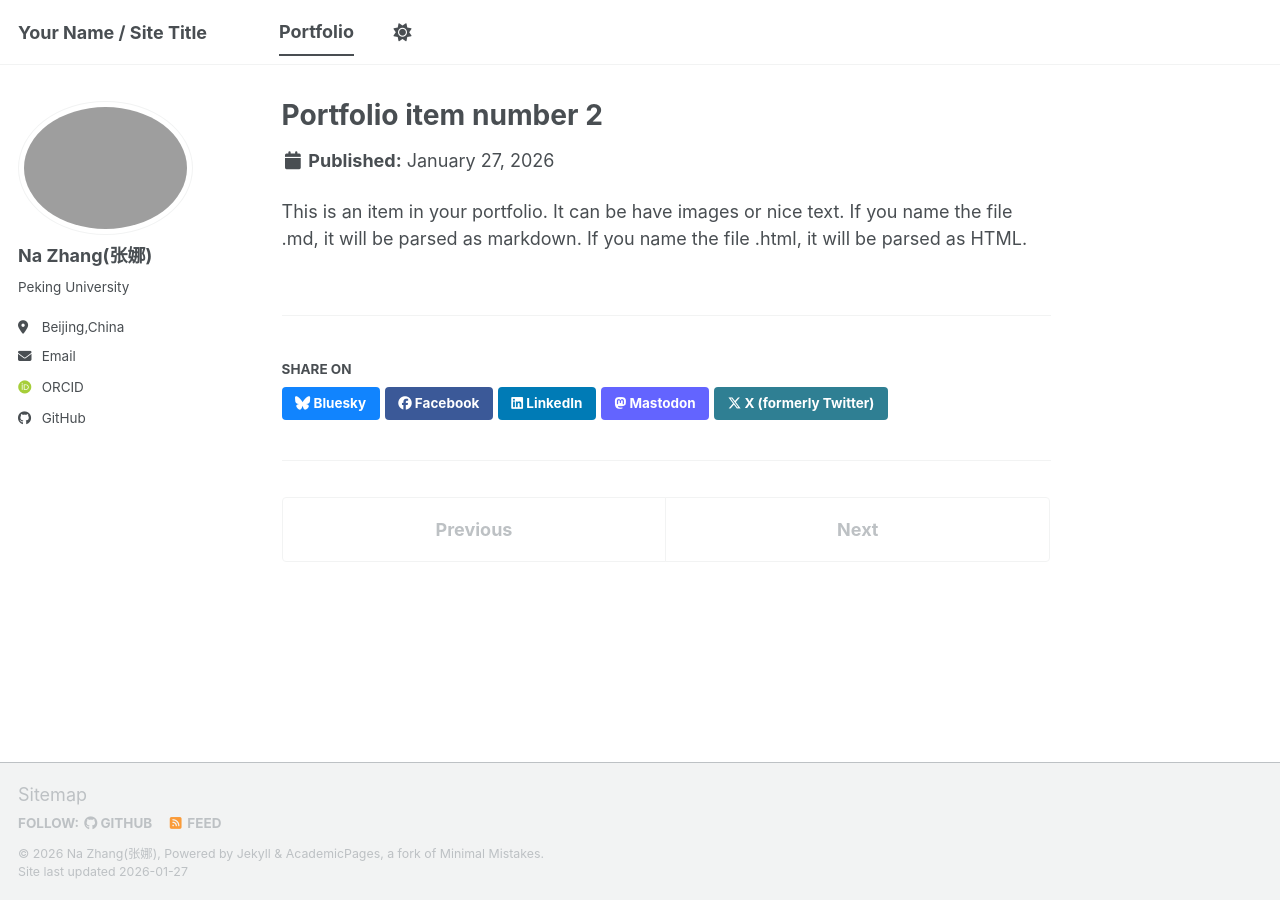
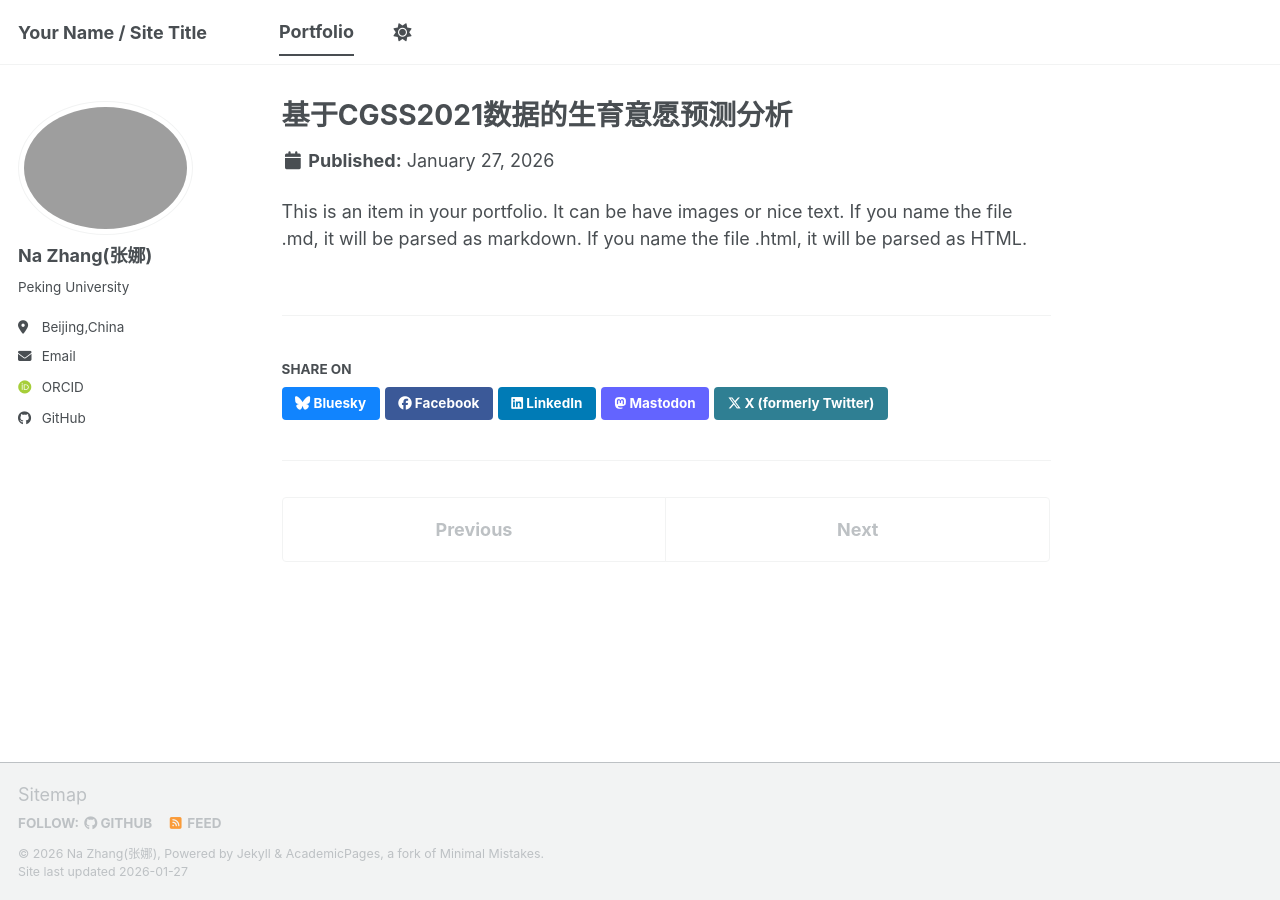
Before and after one commit to Sabrina0oo22/Sabrina0oo22.github.io, a Jekyll site: the page built from _portfolio/portfolio-2.html, in a window 1280 px wide. Built offline with Jekyll 4.4.1, drawn with Linux system fonts in a browser that asks for light colours; some web fonts are replaced; a script bundle is joined from its source files by our own code; library files that are not in the unit come from our copies.

Commit message:
Update portfolio item title and excerpt

```diff
--- a/_portfolio/portfolio-2.html
+++ b/_portfolio/portfolio-2.html
@@ -1,6 +1,6 @@
 ---
-title: "Portfolio item number 2"
-excerpt: "Short description of portfolio item number 2 <br/><img src='/images/500x300.png'>"
+title: "基于CGSS2021数据的生育意愿预测分析"
+excerpt: "Short description of portfolio item number 2 <br/><img src='/images/IMG_B7453.png'>"
 collection: portfolio
 ---
 
```
